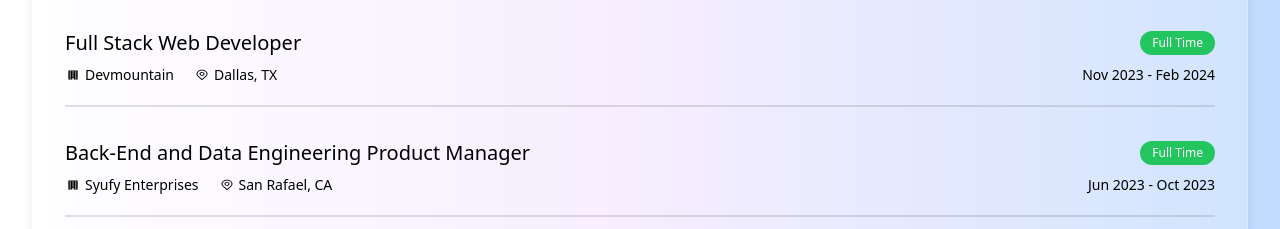
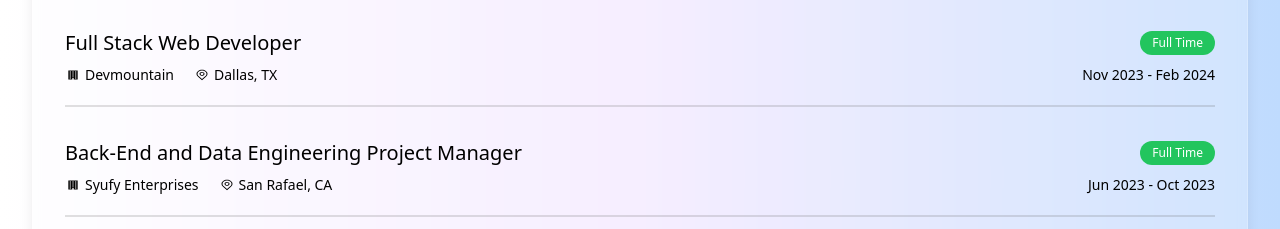
Before and after one commit to XINEXPORT/christinehoangportfolio, a React (Create React App) app: page /about in a window 1280 px wide. Shown: the part 3380-3609 px from the top of the page. Built offline with nearby package versions, Linux system fonts and the light colour scheme.

Commit message:
Project manager added

```diff
--- a/src/Details.js
+++ b/src/Details.js
@@ -116,7 +116,7 @@
     Duration: "Nov 2023 - Feb 2024",
   },
   {
-    Position: "Back-End and Data Engineering Product Manager",
+    Position: "Back-End and Data Engineering Project Manager",
     Company: `Syufy Enterprises`,
     Company_Link: "https://www.villasport.com/",
     Location: "San Rafael, CA",
```
